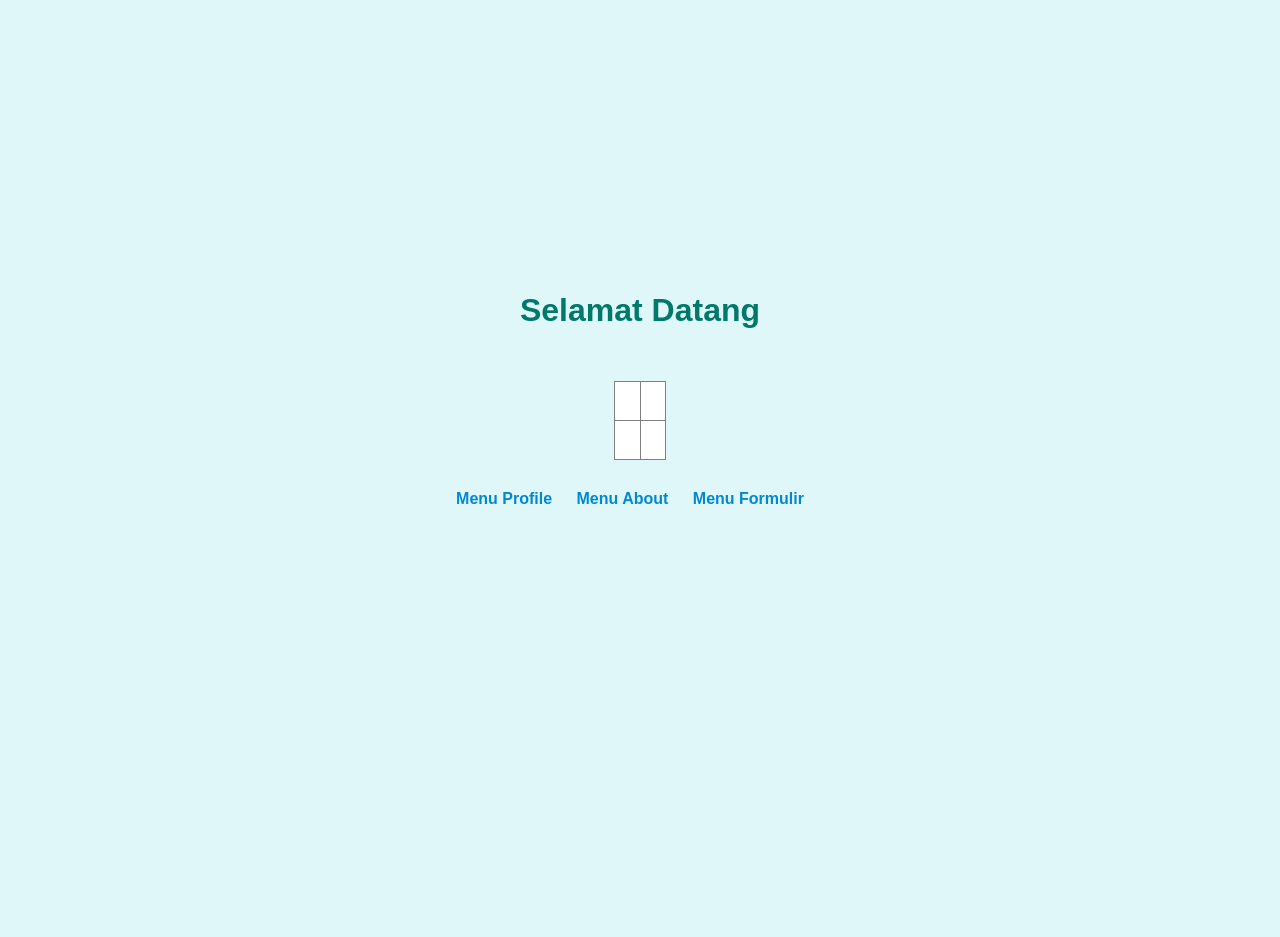
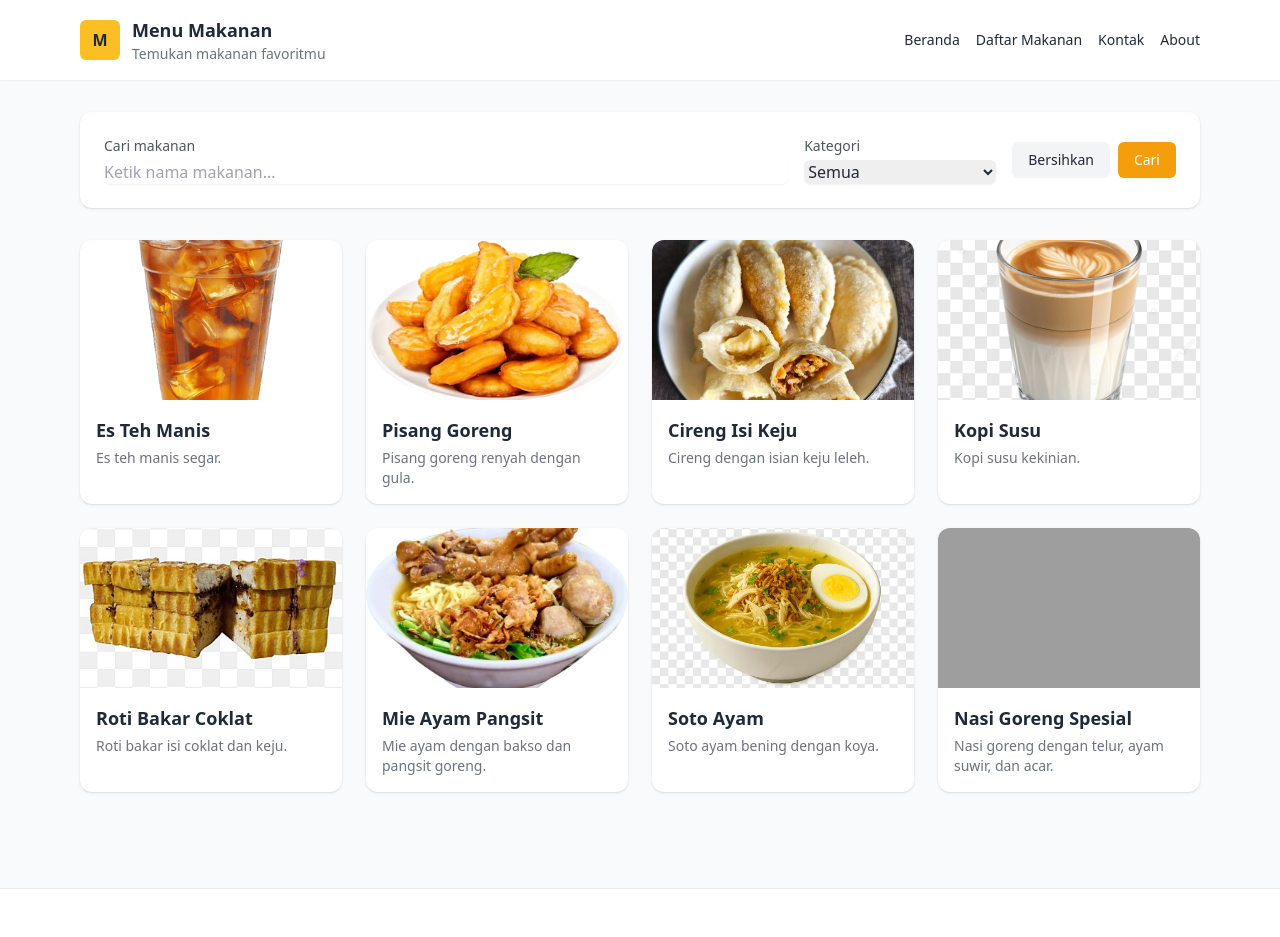
Before and after one commit to bambang0811/PBL2025-fix, a plain HTML site: page hari-3-online/index.html in a window 1280 px wide. Before the commit the page ends 800 px from the top, so only its background shows below. Drawn offline with nearby package versions, Linux system fonts and the light colour scheme; grey boxes are pictures that could not be loaded.

Commit message:
update path gambar di index.html

```diff
--- a/hari-3-online/index.html
+++ b/hari-3-online/index.html
@@ -1,20 +1,163 @@
-<body style="background-color:#e0f7fa; font-family:sans-serif; margin:0; padding:0; min-height:100vh;">
-	<div style="display:flex; flex-direction:column; align-items:center; justify-content:center; min-height:100vh;">
-		<h1 style="color:#00796b; margin-top:40px;">Selamat Datang</h1>
-		<table border="1" cellpadding="10" style="margin:30px 0; border-collapse:collapse; background:#fff;">
-			<tr>
-				<td>&nbsp;</td>
-				<td>&nbsp;</td>
-			</tr>
-			<tr>
-				<td>&nbsp;</td>
-				<td>&nbsp;</td>
-			</tr>
-		</table>
-		<div style="margin-bottom:40px;">
-			<a href="profile.html" style="margin-right:20px; color:#0288d1; text-decoration:none; font-weight:bold;">Menu Profile</a>
-			<a href="about.html" style="margin-right:20px; color:#0288d1; text-decoration:none; font-weight:bold;">Menu About</a>
-            <a href="formulir.html" style="margin-right:20px; color:#0288d1; text-decoration:none; font-weight:bold;">Menu Formulir</a>
-		</div>
-	</div>
+<!doctype html>
+<html lang="id">
+<head>
+  <meta charset="utf-8" />
+  <meta name="viewport" content="width=device-width, initial-scale=1" />
+  <title>Daftar Makanan — </title>
+  <!-- Tailwind CDN for quick styling -->
+  <script src="https://cdn.tailwindcss.com"></script>
+  <style>
+    /* Small custom styles */
+    .card-img { height: 160px; object-fit: cover; }
+  </style>
+</head>
+<body class="bg-gray-50 text-gray-800">
+  <!-- Header -->
+  <header class="bg-white shadow-sm">
+    <div class="max-w-6xl mx-auto px-4 py-4 flex items-center justify-between">
+      <div class="flex items-center gap-3">
+        <div class="w-10 h-10 bg-amber-400 rounded-md flex items-center justify-center font-bold">M</div>
+        <div>
+          <h1 class="text-lg font-semibold">Menu Makanan</h1>
+          <p class="text-sm text-gray-500">Temukan makanan favoritmu</p>
+        </div>
+      </div>
+
+      <nav class="hidden md:flex gap-4 items-center">
+        <a href="#" class="text-sm hover:text-amber-600">Beranda</a>
+        <a href="#menu" class="text-sm hover:text-amber-600">Daftar Makanan</a>
+        <a href="profile.html" class="text-sm hover:text-amber-600">Kontak</a>
+		 <a href="about.html" class="text-sm hover:text-amber-600">About</a>
+      </nav>
+
+      <button id="mobile-toggle" class="md:hidden p-2">
+        <svg xmlns="http://www.w3.org/2000/svg" class="h-6 w-6" fill="none" viewBox="0 0 24 24" stroke="currentColor"><path stroke-linecap="round" stroke-linejoin="round" stroke-width="2" d="M4 6h16M4 12h16M4 18h16"/></svg>
+      </button>
+    </div>
+  </header>
+
+  <!-- Hero / Search & Filters -->
+  <section class="max-w-6xl mx-auto px-4 py-8">
+    <div class="bg-white rounded-xl shadow p-6">
+      <div class="flex flex-col md:flex-row md:items-center gap-4">
+        <div class="flex-1">
+          <label class="block text-sm text-gray-600">Cari makanan</label>
+          <input id="search" type="text" placeholder="Ketik nama makanan..." class="mt-1 w-full rounded-md border-gray-200 shadow-sm focus:ring-amber-300 focus:border-amber-300" />
+        </div>
+
+        <div class="w-full md:w-48">
+          <label class="block text-sm text-gray-600">Kategori</label>
+          <select id="category" class="mt-1 w-full rounded-md border-gray-200 shadow-sm">
+            <option value="all">Semua</option>
+            <option value="sarapan">Sarapan</option>
+            <option value="makan-siang">Makan Siang</option>
+            <option value="camilan">Camilan</option>
+            <option value="minuman">Minuman</option>
+          </select>
+        </div>
+
+        <div class="flex items-end gap-2">
+          <button id="clear" class="px-4 py-2 bg-gray-100 rounded-md text-sm">Bersihkan</button>
+          <button id="searchBtn" class="px-4 py-2 bg-amber-500 text-white rounded-md text-sm">Cari</button>
+        </div>
+      </div>
+    </div>
+  </section>
+
+  <!-- Menu Grid -->
+  <main id="menu" class="max-w-6xl mx-auto px-4 pb-16">
+    <div id="items" class="grid grid-cols-1 sm:grid-cols-2 md:grid-cols-3 lg:grid-cols-4 gap-6">
+    </div>
+  </main>
+
+  <!-- Footer -->
+  <footer class="bg-white border-t py-6 mt-8">
+    <div class="max-w-6xl mx-auto px-4 text-sm text-gray-600">
+    </div>
+  </footer>
+
+
+  <script>
+
+    const data = [
+      { id:1, name:'Nasi Goreng Spesial', category:'makan-siang', price:25000, desc:'Nasi goreng dengan telur, ayam suwir, dan acar.', img:'/Makanan/Nasgor.png' },
+      { id:2, name:'Mie Ayam Pangsit', category:'makan-siang', price:20000, desc:'Mie ayam dengan bakso dan pangsit goreng.', img:'/Makanan/mieayam.jpg' },
+      { id:3, name:'Roti Bakar Coklat', category:'sarapan', price:15000, desc:'Roti bakar isi coklat dan keju.', img:'/Makanan/roti%20bakar.png' },
+    { id:4, name:'Cireng Isi Keju', category:'camilan', price:12000, desc:'Cireng dengan isian keju leleh.', img:'../Makanan/cirsi.jpg' },
+    { id:5, name:'Es Teh Manis', category:'minuman', price:7000, desc:'Es teh manis segar.', img:'../Makanan/esteh.png' },
+    { id:6, name:'Pisang Goreng', category:'camilan', price:10000, desc:'Pisang goreng renyah dengan gula.', img:'../Makanan/pisgor.png' },
+    { id:7, name:'Soto Ayam', category:'makan-siang', price:22000, desc:'Soto ayam bening dengan koya.', img:'../Makanan/soto%20ayam.png' },
+    { id:8, name:'Kopi Susu', category:'minuman', price:12000, desc:'Kopi susu kekinian.', img:'../Makanan/kopi.png' }
+    ];
+
+    // State
+    let sortAsc = true;
+
+    // Utilities
+    function formatRupiah(n){
+      return 'Rp ' + n.toString().replace(/\B(?=(\d{3})+(?!\d))/g, '.');
+    }
+
+    // Render function
+    function renderList(list){
+      const container = document.getElementById('items');
+      container.innerHTML = '';
+      if(list.length === 0){
+        container.innerHTML = '<div class="col-span-full text-center text-gray-500 py-8">Tidak ada item ditemukan.</div>';
+        return;
+      }
+      list.forEach(item => {
+        const card = document.createElement('article');
+        card.className = 'bg-white rounded-xl shadow overflow-hidden';
+        card.innerHTML = `
+          <img src="${item.img}" alt="${item.name}" class="w-full card-img">
+          <div class="p-4">
+            <h3 class="font-semibold text-lg">${item.name}</h3>
+            <p class="text-sm text-gray-500 mt-1">${item.desc}</p>
+          </div>
+        `;
+        container.appendChild(card);
+      });
+    }
+
+    // Filter + Search
+    function applyFilters(){
+      const q = document.getElementById('search').value.trim().toLowerCase();
+      const cat = document.getElementById('category').value;
+
+      let list = data.filter(it => {
+        const matchQuery = it.name.toLowerCase().includes(q) || it.desc.toLowerCase().includes(q);
+        const matchCat = (cat === 'all') ? true : (it.category === cat);
+        return matchQuery && matchCat;
+      });
+
+      // sort by price
+      list.sort((a,b)=> sortAsc ? a.price - b.price : b.price - a.price);
+
+      renderList(list);
+    }
+
+    // Event bindings
+    document.getElementById('search').addEventListener('input', applyFilters);
+    document.getElementById('category').addEventListener('change', applyFilters);
+    document.getElementById('clear').addEventListener('click', ()=>{
+      document.getElementById('search').value = '';
+      document.getElementById('category').value = 'all';
+      applyFilters();
+    });
+
+    document.getElementById('searchBtn').addEventListener('click', ()=>{
+      applyFilters();
+    });
+
+    // Mobile nav toggle (simple)
+    document.getElementById('mobile-toggle').addEventListener('click', ()=>{
+      alert('Tambahkan menu mobile di sini jika diperlukan.');
+    });
+
+    // Initial render
+    applyFilters();
+
+  </script>
 </body>
+</html>
```
